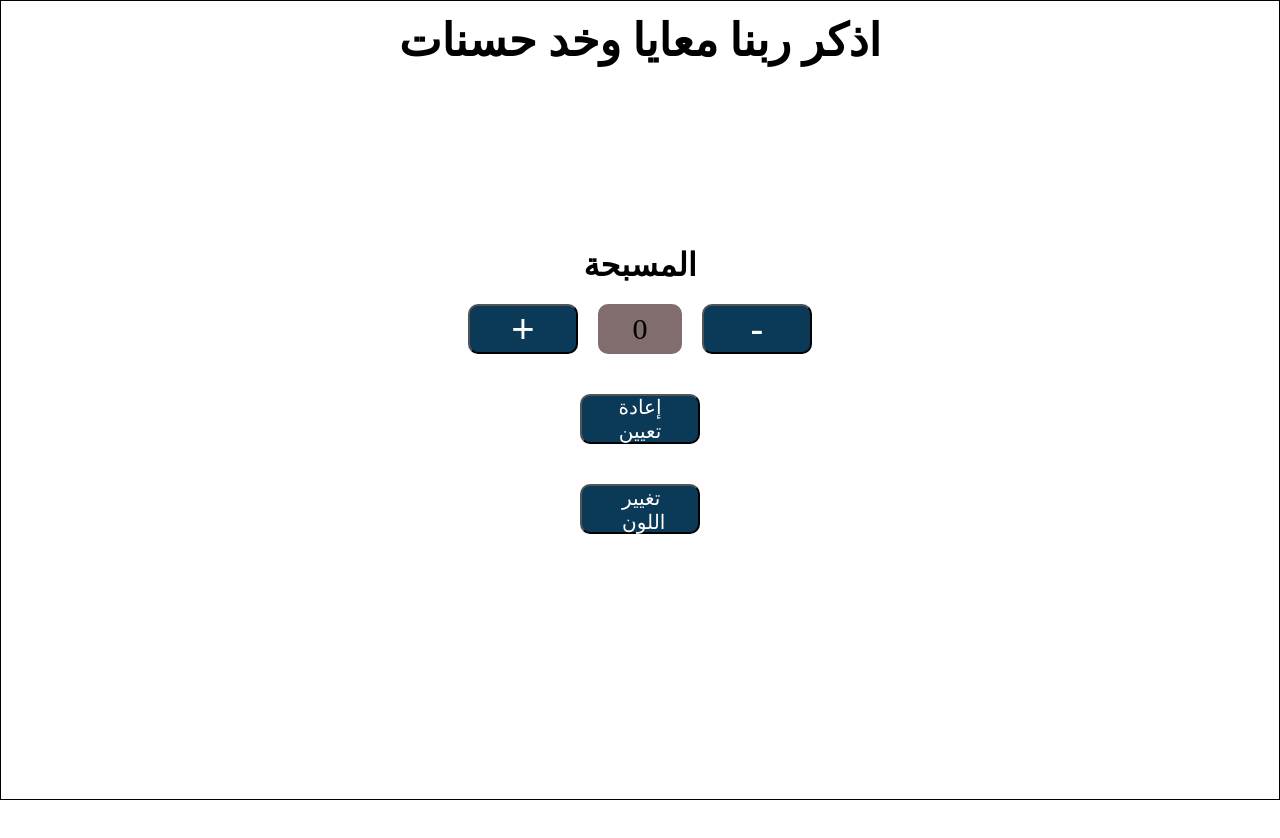
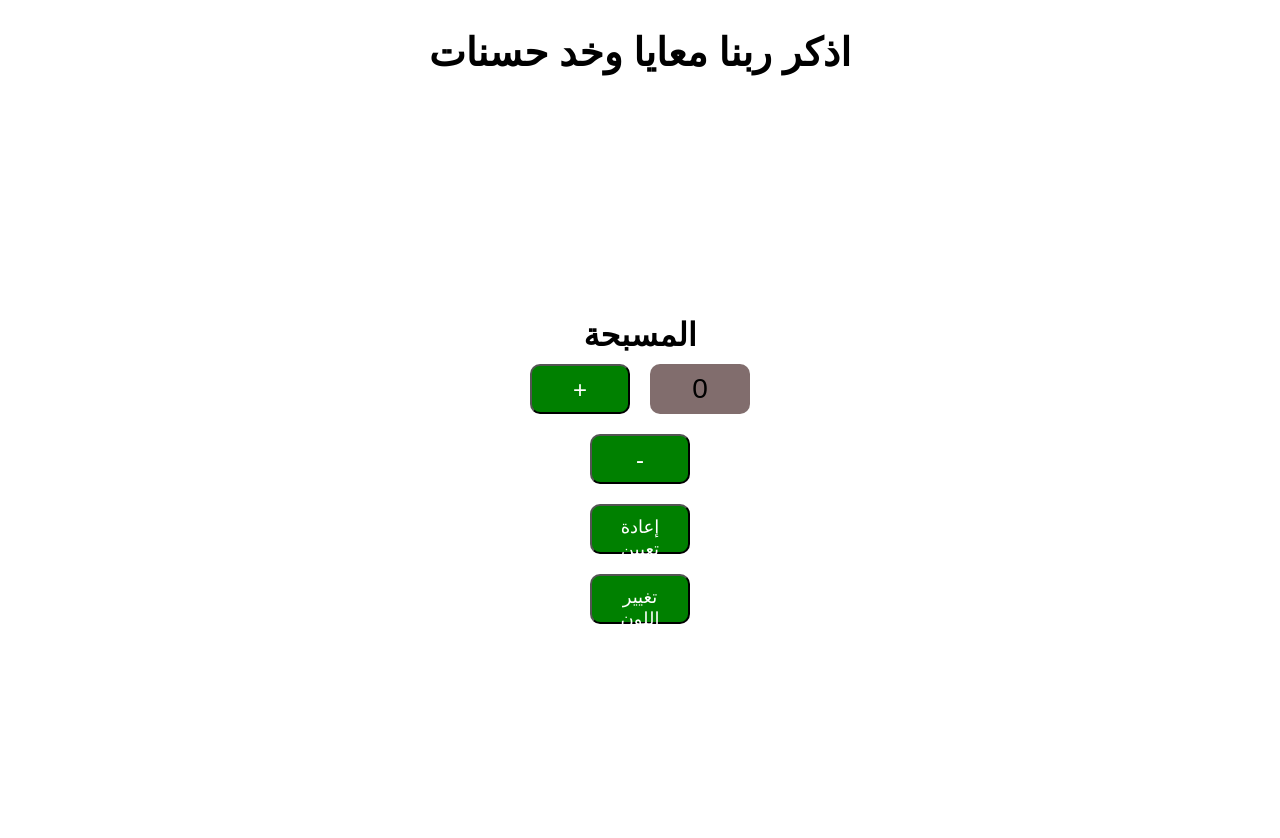
Before and after one commit to mwalid121/-, a plain HTML site: page index.html in a window 1280 px wide. Before the commit the page ends 800 px from the top, so only its background shows below. Drawn offline with Linux system fonts and the light colour scheme.

Commit message:
improveing

```diff
--- a/style.css
+++ b/style.css
@@ -4,25 +4,24 @@
   padding: 0px;
 }
 
-#up{
-    font-size: 30px;
+body {
+  margin: 0;
+  font-family: Arial, sans-serif;
+}
+
+#up {
+  font-size: 18px;
 }
 #header {
-  width: 100%;
-  height: 80px;
-  display: flex;
-  justify-content: center;
-  align-items: center;
-  position: absolute;
-  top: 0;
-  left: 0;
-  font-size: 30px;
-  z-index: 1;
+  font-size: 26px;
+  text-align: center;
+  margin-top: 20px;
 }
 
 .container {
-  height: 100vh;
-  width: 100vw;
+  min-height: 100vh;
+  width: 100%;
+  padding: 20px;
   display: flex;
   flex-direction: column;
   justify-content: center;
@@ -30,49 +29,69 @@
 }
 
 .counter {
-  width: 30%;
+  width: 100%;
+  max-width: 300px;
   display: flex;
   justify-content: center;
+  flex-wrap: wrap;
 }
 
-#inecrement-btn,#decrement-btn,#reset-btn,#c {
+#inecrement-btn, #decrement-btn, #reset-btn, #c {
   height: 50px;
-  width: 120px;
-  padding: 0 40px;
+  width: 100px;
+  padding: 10px;
   border-radius: 10px;
-  font-size: 40px;
-  background-color: rgb(11, 57, 88);
+  font-size: 24px;
+  background-color: green;
   color: white;
- margin: 20px;
+  margin: 10px;
 }
 
-#counter-value{
+#counter-value {
   height: 50px;
-    width: 120px;
+  width: 100px;
   border-radius: 10px;
   background-color: rgb(129, 109, 109);
-    margin-top: 20px;
-    font-size: 30px;
+  font-size: 28px;
+  margin: 10px;
   display: flex;
   justify-content: center;
   align-items: center;
 }
-#reset-btn{
-    font-size: 20px;
+
+#reset-btn {
+  font-size: 18px;
+}
+
+#colorFlipper {
+  width: 100%;
+  min-height: 100vh;
   display: flex;
   justify-content: center;
   align-items: center;
+  background-color: white;
+  flex-direction: column;
+  text-align: center;
+  padding: 10px;
 }
-#colorFlipper {
-    width: 100vw;
-    height: 100vh;
-    display: flex;
-    justify-content: center;
+
+#c {
+  font-size: 18px !important;
+}
+
+/* ✅ Media Query للهواتف */
+@media (max-width: 600px) {
+  .counter {
+    flex-direction: column;
     align-items: center;
-    border: 1px solid black;
-    background-color: white;
   }
-#c{
-    font-size: 20px!important;
-    display: inline;
+
+  #inecrement-btn, #decrement-btn, #reset-btn, #c, #counter-value {
+    width: 80%;
+    font-size: 20px;
   }
+
+  #header {
+    font-size: 22px;
+  }
+}
```
Lines whose indentation alone changed are shown as unchanged.
